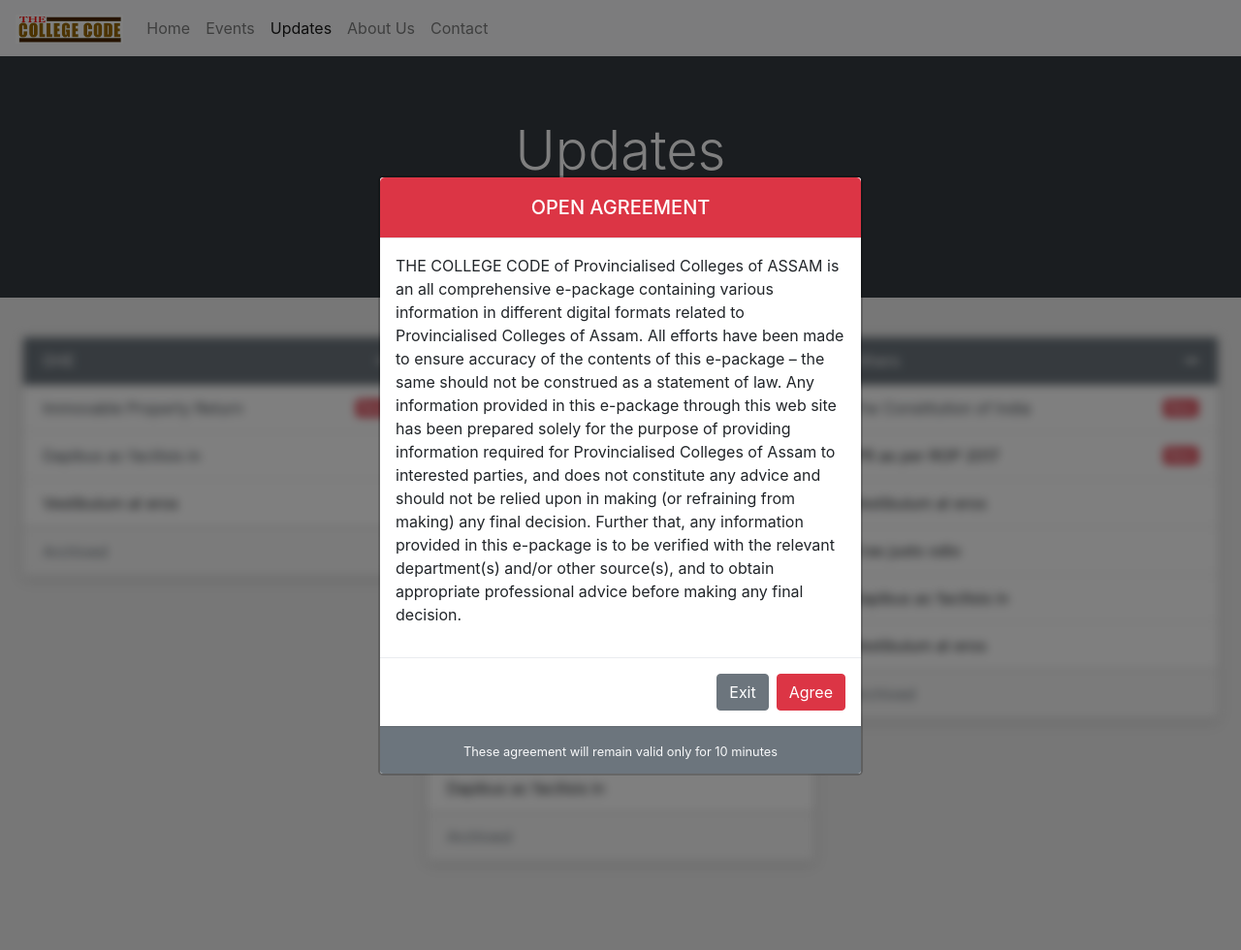
After one commit to jabir15/acc-try, a Django app: page /updates/ in a window 1280 px wide. The commit adds this page. Shown: the whole page at 97% size. Run offline with Django 3.2, Linux system fonts and the light colour scheme; some libraries are stand-ins or nearby versions.

Commit message:
Update page created, corrected line breaks

```diff
--- a/personal/templates/personal/about.html
+++ b/personal/templates/personal/about.html
@@ -48,6 +48,6 @@
         </div>
     </div>
 </div>
-
+<br>
 
 {% endblock %}
--- a/personal/templates/personal/college_list.html
+++ b/personal/templates/personal/college_list.html
@@ -527,7 +527,9 @@
         </div>
     </div>
 </div>
-<br> {% endblock%} {% block individualscript%}
+<br>
+{% endblock%}
+{% block individualscript%}
 <script type="text/javascript">
 
     $(document).ready(function () {
--- a/personal/templates/personal/contact.html
+++ b/personal/templates/personal/contact.html
@@ -1,5 +1,5 @@
 {% extends "personal/header.html" %} {% block content %}
-
+<br>
 <div class="container-fluid">
     <div class="row">
         <div class="col-lg-1">
@@ -88,5 +88,5 @@
         </div>
 
     </div>
-
+<br>
     {% endblock %}
--- a/personal/templates/personal/header.html
+++ b/personal/templates/personal/header.html
@@ -48,6 +48,12 @@
 			background-size: cover;
 			opacity: .6;
 		}
+		div[aria-expanded=true] .fa-plus {
+			display: none;
+		}
+		div[aria-expanded=false] .fa-minus {
+			display: none;
+		}
 
 		@media only screen and (max-width: 640px) {
 			#abcdes {
@@ -82,16 +88,8 @@
 				<li class="nav-item {% if 'events' in request.path %}active{% endif %}">
 					<a class="nav-link" href="{% url 'event-list' %}">Events</a>
 				</li>
-				<li class="nav-item dropdown">
-					<a class="nav-link dropdown-toggle" href="#" id="navbarDropdownMenuLink" data-toggle="dropdown" aria-haspopup="true"
-					 aria-expanded="false">
-						Updates
-					</a>
-					<div class="dropdown-menu" aria-labelledby="navbarDropdownMenuLink">
-						<a class="dropdown-item" href="#">DHE</a>
-						<a class="dropdown-item" href="#">UGC</a>
-						<a class="dropdown-item" href="#">Others</a>
-					</div>
+				<li class="nav-item {% if 'updates' in request.path %}active{% endif %}">
+					<a class="nav-link" href="{% url 'updates' %}">Updates</a>
 				</li>
 				<li class="nav-item {% if 'about' in request.path %}active{% endif %}">
 					<a class="nav-link" href="{% url 'about' %}">About Us</a>
@@ -133,7 +131,8 @@
 			$.cookie('agreeDisclaimer', 'yes', { expires: date, path: '/' });
 			$("#maincontent").css('filter', 'blur(0px)');
 		});
-	</script> {% block individualscript %}{% endblock %}
+	</script>
+	{% block individualscript %}{% endblock %}
 
 </body>
 
--- a/personal/templates/personal/home.html
+++ b/personal/templates/personal/home.html
@@ -204,4 +204,5 @@
         </div>
     </div>
 </div>
+<br>
 {% endblock %}
--- /dev/null
+++ b/personal/templates/personal/updates.html
@@ -0,0 +1,123 @@
+{% extends "personal/header.html" %} {% load static %} {% block content %} {% include 'personal/includes/disclaimer.html'%}
+<div class="jumbotron jumbotron-fluid bg-dark text-white" style="margin-left:-15px;margin-right:-15px;">
+    <div class="container text-center">
+        <h1 class="display-4">Updates</h1>
+        <p class="lead">Latest news and notifications from UGC, DHE, etc.</p>
+    </div>
+</div>
+<div class="container-fluid" id="maincontent">
+    <div class="row">
+        <div class="col-xl-4 p-2">
+            <div class="contactcard">
+                <div class="card-header bg-secondary text-white d-flex justify-content-between align-items-center"
+                    data-toggle="collapse" href="#cardCollapseDHE" role="button" aria-expanded="true" aria-controls="cardCollapseDHE">
+                    DHE
+                    <i class="fas fa-minus"></i>
+                    <i class="fas fa-plus"></i>
+                </div>
+                <ul class="collapse show list-group list-group-flush" id="cardCollapseDHE">
+                    <a class="list-group-item list-group-item-action d-flex justify-content-between align-items-center"
+                        data-toggle="collapse" href="#dhe1" role="button" aria-expanded="false" aria-controls="dhe1">
+                        Immovable Property Return
+                        <span class="badge badge-danger float-right">New</span>
+                    </a>
+                    <div class="collapse card-body" id="dhe1">
+                        <p>"Assam Government OM regarding IPR" No. AAP 237/2013/33 dated 05/02/2014.</p>
+                        <a class="btn btn-light btn-sm border border-dark">View IPR Format <i class="fas fa-eye"></i></a>
+                        <a class="btn btn-light btn-sm border border-dark">Download IPR Format <i class="fas fa-file-pdf"></i></a>
+                    </div>
+                    <a class="list-group-item list-group-item-action" data-toggle="collapse" href="#dhe2" role="button"
+                        aria-expanded="false" aria-controls="dhe2">
+                        Dapibus ac facilisis in
+                    </a>
+                    <div class="collapse card-body" id="dhe2">
+                        Anim pariatur cliche reprehenderit, enim eiusmod high life accusamus terry richardson ad squid.
+                        Nihil anim keffiyeh helvetica, craft beer labore wes anderson cred nesciunt sapiente ea
+                        proident.
+                    </div>
+                    <a class="list-group-item">Vestibulum at eros</a>
+                </ul>
+                <div class="card-footer text-muted">
+                    Archived
+                </div>
+            </div>
+        </div>
+        <div class="col-xl-4 p-2">
+            <div class="contactcard">
+                <div class="card-header bg-secondary text-white d-flex justify-content-between align-items-center"
+                    data-toggle="collapse" href="#cardCollapseUGC" role="button" aria-expanded="true" aria-controls="cardCollapseUGC">
+                    UGC
+                    <i class="fas fa-minus"></i>
+                    <i class="fas fa-plus"></i>
+                </div>
+                <ul class="collapse show list-group list-group-flush" id="cardCollapseUGC">
+                    <a class="list-group-item list-group-item-action d-flex justify-content-between align-items-center"
+                        data-toggle="collapse" href="#ugc1" role="button" aria-expanded="false" aria-controls="ugc1">
+                        MPhil / PhD Regulations 2016
+                        <span class="badge badge-danger float-right">New</span>
+                    </a>
+                    <div class="collapse card-body" id="ugc1">
+                        <p>
+                            Published by UGC on 13/07/2016
+                        </p>
+                        <a class="btn btn-light btn-sm border border-dark">View <i class="fas fa-eye"></i></a>
+                        <a class="btn btn-light btn-sm border border-dark">Download <i class="fas fa-file-pdf"></i></a>
+                    </div>
+                    <a class="list-group-item list-group-item-action" data-toggle="collapse" href="#ugc2" role="button"
+                        aria-expanded="false" aria-controls="ugc2">
+                        UGC's Letters on Pay Review Committee
+                    </a>
+                    <div class="collapse card-body" id="ugc2">
+                        <a class="btn btn-light btn-sm border border-dark">View <i class="fas fa-eye"></i></a>
+                        <a class="btn btn-light btn-sm border border-dark">Download <i class="fas fa-file-download"></i></a>
+                    </div>
+
+                    <a class="list-group-item">Vestibulum at eros</a>
+                    <a class="list-group-item">Vestibulum at eros</a>
+                    <a class="list-group-item">Cras justo odio</a>
+                    <a class="list-group-item">Dapibus ac facilisis in</a>
+                    <a class="list-group-item">Vestibulum at eros</a>
+                    <a class="list-group-item">Cras justo odio</a>
+                    <a class="list-group-item">Dapibus ac facilisis in</a>
+                </ul>
+                <div class="card-footer text-muted">
+                    Archived
+                </div>
+            </div>
+        </div>
+        <div class="col-xl-4 p-2">
+            <div class="contactcard">
+                <div class="card-header bg-secondary text-white d-flex justify-content-between align-items-center"
+                    data-toggle="collapse" href="#cardCollapseOthers" role="button" aria-expanded="true" aria-controls="cardCollapseOthers">
+                    Others
+                    <i class="fas fa-minus"></i>
+                    <i class="fas fa-plus"></i>
+                </div>
+                <ul class="collapse show list-group list-group-flush" id="cardCollapseOthers">
+                    <a class="list-group-item list-group-item-action d-flex justify-content-between align-items-center"
+                        data-toggle="collapse" href="#ot1" role="button" aria-expanded="false" aria-controls="ot1">
+                        The Constitution of India
+                        <span class="badge badge-danger float-right">New</span>
+                    </a>
+                    <div class="collapse card-body" id="ot1">
+                        <a class="btn btn-light btn-sm border border-dark">View <i class="fas fa-external-link-alt"></i></a>
+                        <a class="btn btn-light btn-sm border border-dark">Download <i class="fas fa-file-download"></i></a>
+                    </div>
+                    <a class="list-group-item d-flex justify-content-between align-items-center">
+                        IPR as per ROP 2017
+                        <span class="badge badge-danger float-right">New</span>
+                    </a>
+                    <a class="list-group-item">Vestibulum at eros</a>
+                    <a class="list-group-item">Cras justo odio</a>
+                    <a class="list-group-item">Dapibus ac facilisis in</a>
+                    <a class="list-group-item">Vestibulum at eros</a>
+                </ul>
+                <div class="card-footer text-muted">
+                    Archived
+                </div>
+            </div>
+        </div>
+    </div>
+</div>
+<br>
+{% endblock %}
--- a/personal/urls.py
+++ b/personal/urls.py
@@ -11,5 +11,6 @@ urlpatterns = [
     path('search/', views.search_colleges, name='search-colleges'),
     path('listofcolleges/', views.colleges, name='list-of-colleges'),
     path('actrules/', views.actrules, name='act-rules'),
+    path('updates/', views.updates, name='updates'),
     path('',views.index, name='index'),
 ]
--- a/personal/views.py
+++ b/personal/views.py
@@ -14,6 +14,10 @@ from .models import College
 
 def actrules(request):
     response = render(request, 'personal/actrules.html')
+    return response
+
+def updates(request):
+    response = render(request, 'personal/updates.html')
     return response
 
 def colleges(request):
--- a/workshops/templates/workshops/event_list.html
+++ b/workshops/templates/workshops/event_list.html
@@ -45,7 +45,7 @@
         {% endfor %}
     </div>
 </div>
-
+<br>
 {% endblock%}
 {% block individualscript %}
 <script>
```
